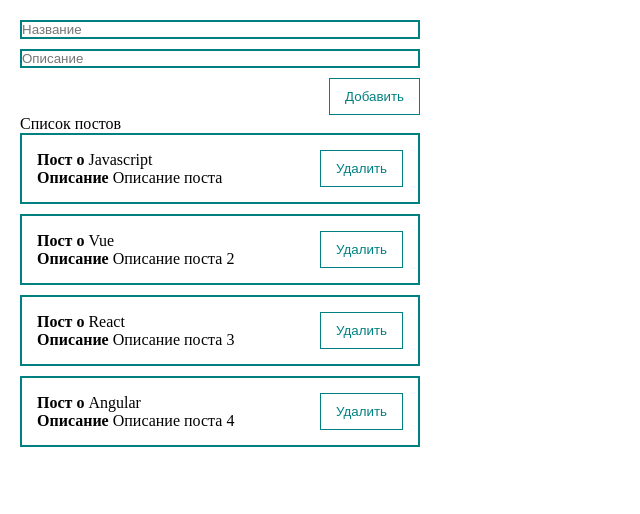
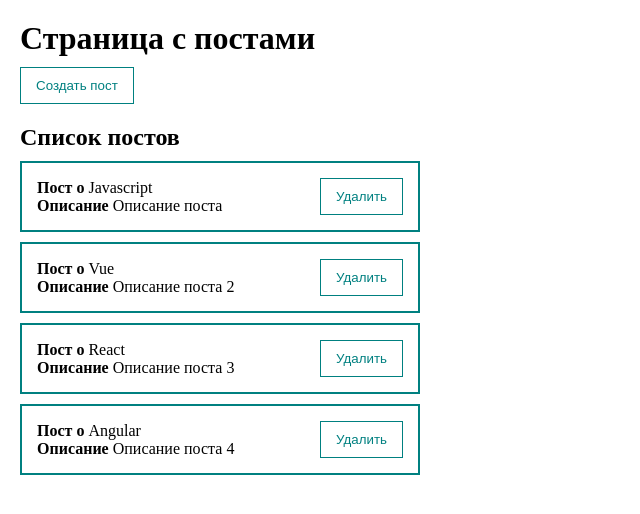
Before and after one commit to Fundorin174/vue3project, a Vue app: page / in a window 1280 px wide. Shown: the top 514 px of the page, without its empty margins (0-640 px from the left). Built offline with nearby package versions, Linux system fonts and the light colour scheme.

Commit message:
dialog modal

```diff
--- a/src/App.vue
+++ b/src/App.vue
@@ -1,7 +1,11 @@
 <template>
-  <div>
-  <post-form @create='addPost' />
-  <post-list :posts="posts" @remove='removePost' />
+  <div class="app">
+    <h1>Страница с постами</h1>
+    <my-button @click="openDialog" style='margin-top: 10px; margin-bottom: 10px;'>Создать пост</my-button>
+    <my-dialog v-model:show="isDialogVisible" >
+      <post-form @create='addPost' />
+    </my-dialog>
+    <post-list :posts="posts" @remove='removePost' />
   </div>
 </template>
 
@@ -20,14 +24,19 @@ export default {
               {id: 3, title: 'React', body: 'Описание поста 3'},
               {id: 4, title: 'Angular', body: 'Описание поста 4'},
             ],
+            isDialogVisible: false,
         }
     },
     methods: {
       addPost(postItem){
          this.posts = [...this.posts, postItem];
+         this.isDialogVisible = false
       },
       removePost(postItem){
         this.posts = this.posts.filter(p=>p.id !== postItem.id);
+      },
+      openDialog() {
+        this.isDialogVisible = true
       }
     }
 
--- a/src/components/PostForm.vue
+++ b/src/components/PostForm.vue
@@ -1,5 +1,6 @@
 <template >
   <form @submit.prevent>
+    <h2 class="header">Новый пост</h2>
     <my-input
       v-model='post.title'
       placeholder="Название" />
@@ -31,7 +32,6 @@ export default {
         title: '',
         body: ''
       }
-
     }
   },
 }
@@ -43,5 +43,8 @@ export default {
     justify-content: flex-end;
     width: 400px;
   }
+  .header {
+    margin-bottom: 10px;
+  }
 
 </style>
--- a/src/components/PostList.vue
+++ b/src/components/PostList.vue
@@ -1,6 +1,6 @@
 <template >
-  <div>
-    <p>Список постов</p>
+  <div v-if='posts.length > 0'>
+    <h2>Список постов</h2>
     <post-item
       v-for="post in posts"
       :post='post'
@@ -8,6 +8,7 @@
       @remove="$emit('remove', post)"
      />
   </div>
+  <h2 v-else>Список постов пуст</h2>
 </template>
 <script>
 import PostItem from './PostItem.vue'
@@ -22,5 +23,7 @@ export default {
 }
 </script>
 <style scoped>
-
+  h2 {
+    margin: 10px 0;
+  }
 </style>
--- /dev/null
+++ b/src/components/UI/MyDialog.vue
@@ -0,0 +1,43 @@
+<template>
+  <div class='dialog' v-if='show' @click='hideDialog'>
+    <div @click.stop class='dialog__content'>
+      <slot></slot>
+    </div>
+  </div>
+</template>
+<script>
+export default {
+  name: 'my-dialog',
+  props: {
+    show: {
+      type: Boolean,
+      default: false
+    }
+  },
+  methods: {
+    hideDialog() {
+      this.$emit('update:show', false)
+    }
+  }
+}
+</script>
+<style scoped>
+  .dialog {
+    top: 0;
+    bottom: 0;
+    right: 0;
+    left: 0;
+    background: rgba(0,0,0,0.5);
+    position: fixed;
+    display: flex;
+  }
+  .dialog__content {
+    margin: auto;
+    background: rgba(255,255,255,1);
+    border-radius: 12px;
+    min-width: 300px;
+    min-height: 50px;
+    padding: 20px;
+  }
+
+</style>
--- a/src/components/UI/MyInput.vue
+++ b/src/components/UI/MyInput.vue
@@ -19,5 +19,6 @@ export default {
     width: 100%;
     border: 2px solid teal;
     margin-bottom: 10px;
+    padding: 10px;
   }
 </style>
--- a/src/components/UI/index.js
+++ b/src/components/UI/index.js
@@ -1,6 +1,9 @@
 import MyButton from '@/components/UI/MyButton';
 import MyInput from '@/components/UI/MyInput';
+import MyDialog from '@/components/UI/MyDialog';
 
 export default [
-  MyButton, MyInput
+  MyButton,
+  MyInput,
+  MyDialog
 ]
```
